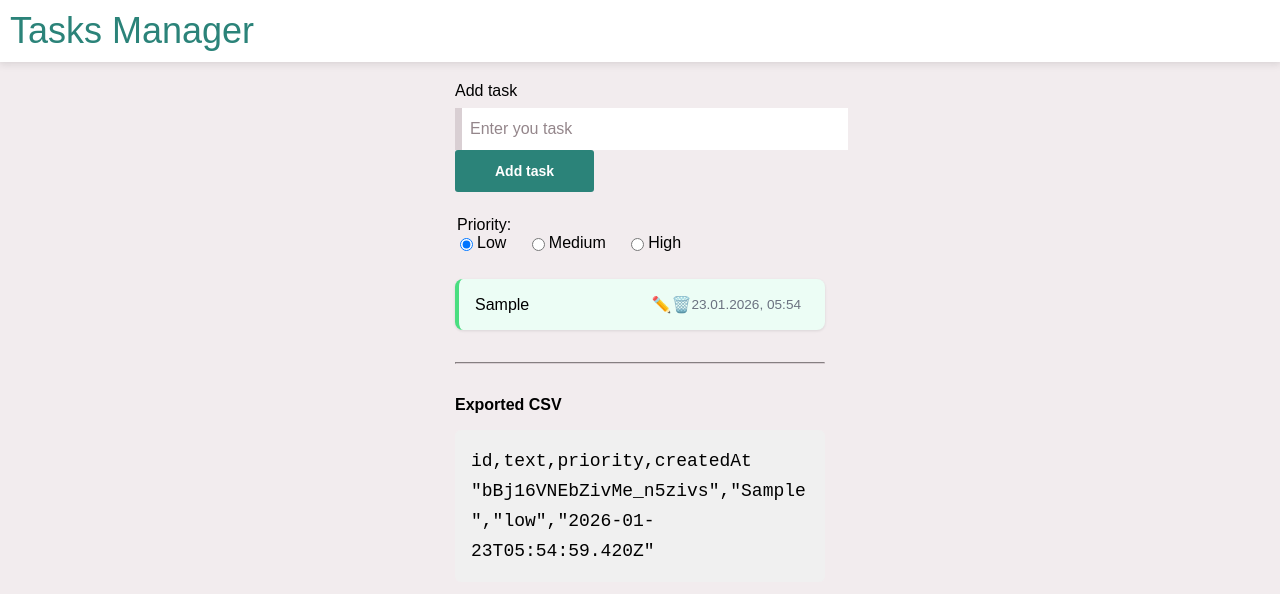
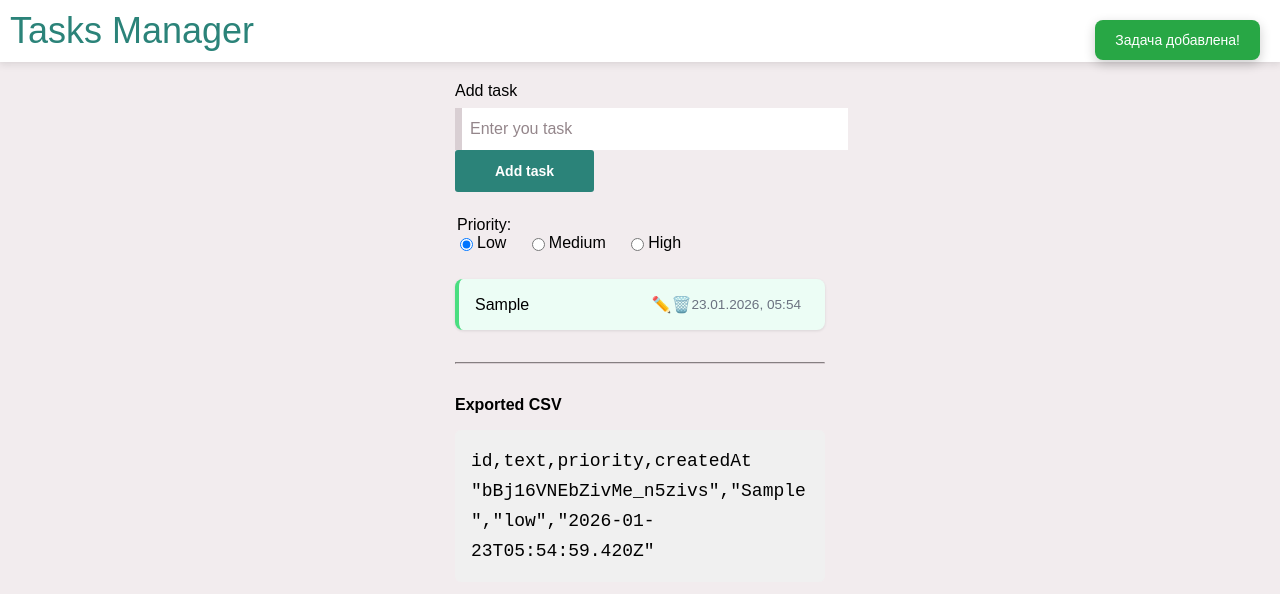
Before and after one commit to vyhidovole/to-do-priority, a website built with Vite: page index.html in a window 1280 px wide. Both pictures are taken after typing "Sample" into the empty fields and a click on the button "Add task". Built offline with nearby package versions, Linux system fonts and the light colour scheme.

Commit message:
Notification added

```diff
--- a/index.html
+++ b/index.html
@@ -56,6 +56,11 @@
     <hr />
     <strong>Exported CSV</strong>
     <p id="exported-json"></p>
+    <!-- Уведомление -->
+<div id="notification" class="notification hidden">
+  <span class="notification-text"></span>
+</div>
+
   </main>
   <script type="module" src="src/js/index.js"></script>
 </body>
--- a/src/js/index.js
+++ b/src/js/index.js
@@ -90,6 +90,7 @@ if (form && itemName) {
     localStorage.setItem('tasks', JSON.stringify(tasks));
     const list = document.getElementById('tasks-list');
     render(tasks, list);
+    showNotification('Задача добавлена!', 'success');
   });
 }
 
@@ -109,6 +110,7 @@ if (list) {
     tasks = tasks.filter(task => task.id !== idToRemove);
     localStorage.setItem('tasks', JSON.stringify(tasks));
     render(tasks, list);
+    showNotification('Задача удалена!', 'error');
   }, 300);
 }
 
@@ -128,10 +130,27 @@ if (list) {
 
       localStorage.setItem('tasks', JSON.stringify(tasks));
       render(tasks, list);
+      showNotification('Задача обновлена!', 'success');
     }
   });
 }
+// === Уведомление ===
+const notification = document.getElementById('notification');
+const notificationText = document.querySelector('.notification-text');
 
+function showNotification(message, type = 'info') {
+  if (!notification || !notificationText) return;
+  notification.classList.add(type);
+  notificationText.textContent = message;
+  notification.classList.remove('hidden');
+  notification.classList.add('visible');
+
+  // Автоматически скрыть через 3 секунды
+  setTimeout(() => {
+    notification.classList.remove('visible');
+    setTimeout(() => notification.classList.add('hidden'), 300);
+  }, 3000);
+}
 
 // === Инициализация при загрузке ===
 const initList = document.getElementById('tasks-list');
```
